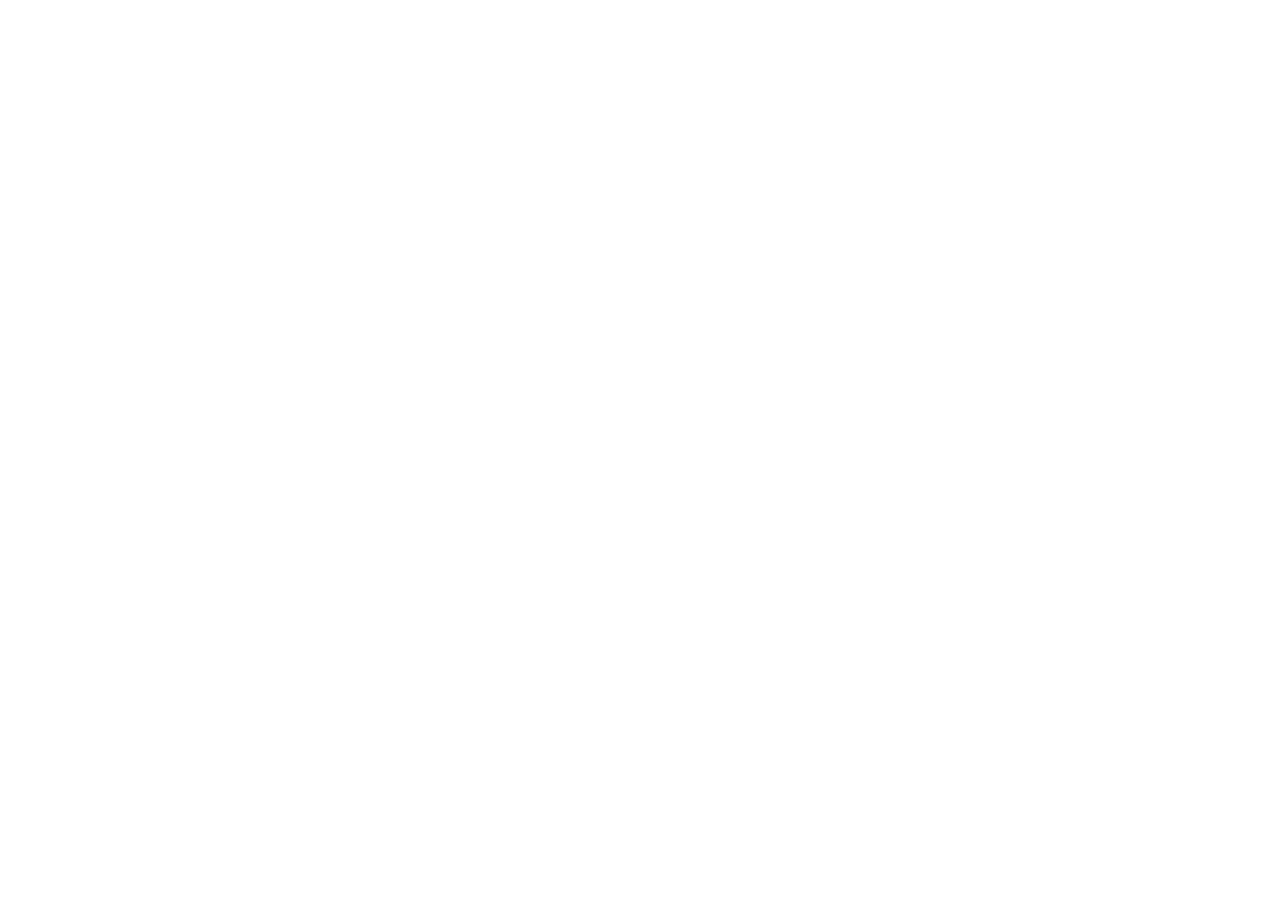
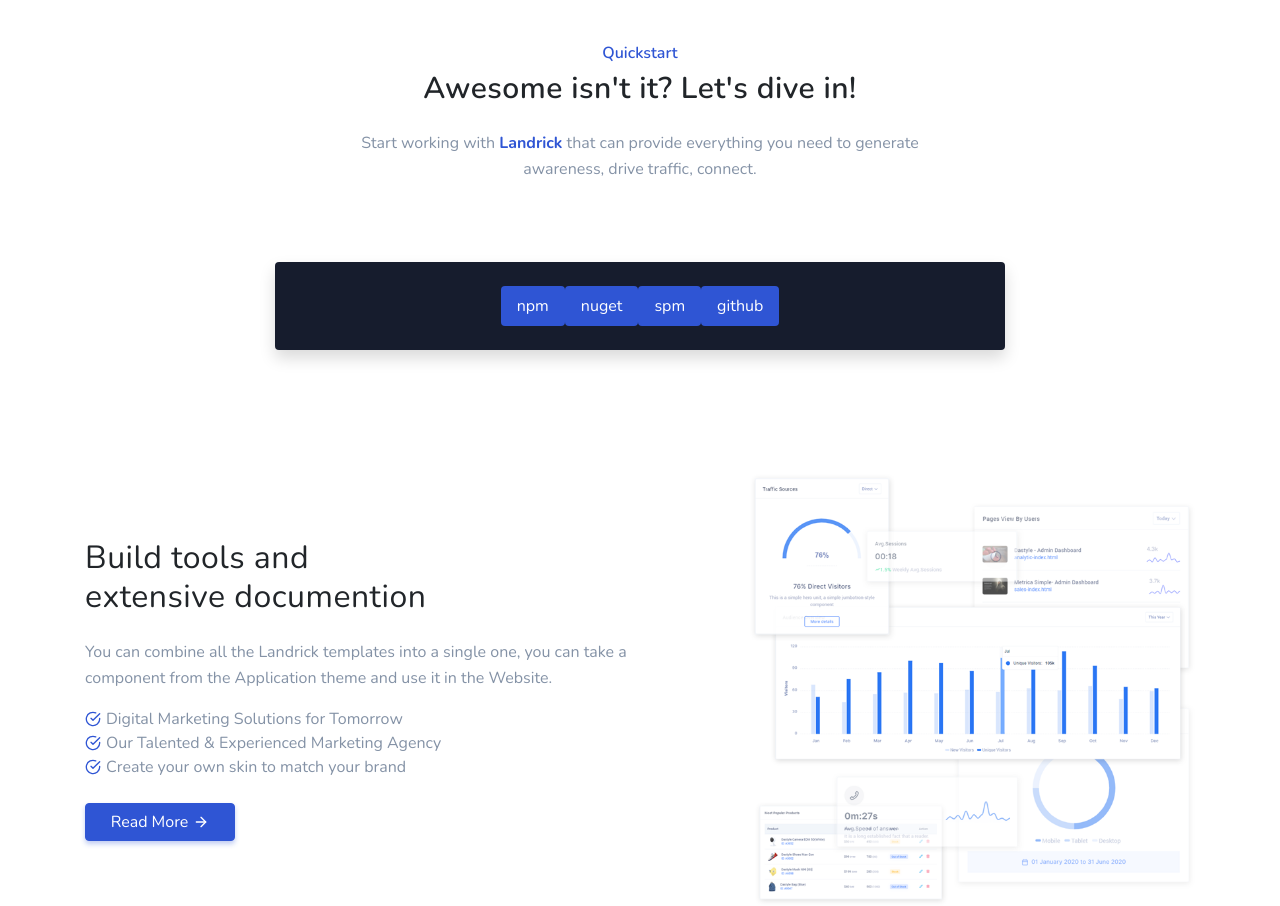
Before and after one commit to victorJatencio/react-bootstrap-dev-landingpage, a React (Create React App) app: page / in a window 1280 px wide. Shown: the part 1560-2466 px from the top of the page. Before the commit the page ends 1610 px from the top, so only its background shows below. Built offline with nearby package versions, Linux system fonts and the light colour scheme.

Commit message:
Tools section and quick start section done for now

```diff
--- a/src/App.js
+++ b/src/App.js
@@ -2,6 +2,8 @@
 import SectionHero from "./components/SectionHero/SectionHero";
 import SectionLogos from "./components/SectionLogos/SectionLogos";
 import KeyFeatures from "./components/KeyFeatures/KeyFeatures";
+import SectionQuickStart from "./components/SectionQuickStart/SectionQuickStart";
+import SectionTools from "./components/SectionTools/SectionTools";
 import './custom.scss';
 import './global.scss';
 
@@ -12,6 +14,8 @@
       <SectionHero/>
       <SectionLogos/>
       <KeyFeatures/>
+      <SectionQuickStart/>
+      <SectionTools/>
     </div>
   );
 }
--- /dev/null
+++ b/src/components/SectionQuickStart/SectionQuickStart.js
@@ -0,0 +1,48 @@
+import React from 'react';
+import "./SectionQuickStart.scss";
+import { Container, Row, Col } from "react-bootstrap";
+
+const SectionQuickStart = () => {
+  return (
+    <div className="quick-start">
+      <Container className="mt-100 mt-60">
+        <Row className="justify-content-center">
+          <Col className="col-12">
+            <div className="section__content">
+              <h6 className="heading__6">Quickstart</h6>
+              <h2 className="heading__2">Awesome isn't it? Let's dive in!</h2>
+              <p className="section__text">Start working with <span className="highlight__text">Landrick</span> that can provide everything
+                you need to generate awareness, drive traffic, connect.</p>
+            </div>
+          </Col>
+        </Row>
+        <Row className="justify-content-center">
+          <Col lg={8} className="mg-10 mt-4 pt-2">
+            <div className="section__content bg-dark bg-white-dark p-4 rounded shadow">
+              <Row>
+                <Col lg={12}>
+                  <ul className="nav nav-pills nav-justified flex-column flex-sm-row rounded bg-soft-light" role="tab-list" id="pills-tab">
+                    <li className="nav-item">
+                      <a href="#" className="nav-link nav-link-alt rounded active" id="pills-npm-tab" data-toggle="pill" role="tab" aria-controls="pills-npm" aria-selected="false">npm</a>
+                    </li>
+                    <li className="nav-item">
+                      <a href="#" className="nav-link nav-link-alt rounded active" id="pills-nuget-tab" data-toggle="pill" role="tab" aria-controls="pills-nuget" aria-selected="false">nuget</a>
+                    </li>
+                    <li className="nav-item">
+                      <a href="#" className="nav-link nav-link-alt rounded active" id="pills-spm-tab" data-toggle="pill" role="tab" aria-controls="pills-spm" aria-selected="false">spm</a>
+                    </li>
+                    <li className="nav-item">
+                      <a href="#" className="nav-link nav-link-alt rounded active" id="pills-github-tab" data-toggle="pill" role="tab" aria-controls="pills-github" aria-selected="false">github</a>
+                    </li>
+                  </ul>
+                </Col>
+              </Row>
+            </div>
+          </Col>
+        </Row>
+      </Container>
+    </div>
+  )
+}
+
+export default SectionQuickStart
--- /dev/null
+++ b/src/components/SectionQuickStart/SectionQuickStart.scss
@@ -0,0 +1,36 @@
+$primary: #2f55d4;
+
+h2.heading__2 {
+  margin-bottom: 24px;
+  font-size: 30px;
+  font-weight: 600;
+}
+
+h6.heading__6 {
+  color: $primary;
+  font-weight: 600;
+}
+
+p {
+  font-size: 16px;
+  line-height: 25.6px;
+}
+
+.section__text {
+  max-width: 600px;
+}
+
+.highlight__text {
+  color: $primary;
+  font-weight: bold;
+}
+
+.section__content {
+  width: 100%;
+  display: flex;
+  flex-direction: column;
+  align-items: center;
+  text-align: center;
+  padding-bottom: .5rem;
+  margin-bottom: 1.5rem;
+}
--- /dev/null
+++ b/src/components/SectionTools/SectionTools.js
@@ -0,0 +1,52 @@
+import React from 'react';
+import { Container, Row, Col } from "react-bootstrap";
+import { FiArrowRight, FiCheckCircle } from "react-icons/fi";
+import Integrations from "../../images/1.png"
+
+import "./SectionTools.scss";
+
+const SectionTools = () => {
+  return (
+    <div className="build-tools">
+      <Container>
+        <Row className="align-items-center">
+          <Col lg={7} md={6} className="order-2 order-md-1 mt-4 mt-sm-0 pt-2 pt-sm-0">
+            <div className="section-title mr-lg-5">
+              <h2 className="mb-4">
+                Build tools and <br/> extensive documention
+              </h2>
+              <p>
+                You can combine all the Landrick templates into a single one, you can take a component from the Application theme and use it in the Website.
+              </p>
+              <ul className="list-unstyled">
+                <li className="mb-0">
+                  <FiCheckCircle className="icon__check"/>
+                  Digital Marketing Solutions for Tomorrow
+                </li>
+                <li className="mb-0">
+                  <FiCheckCircle className="icon__check"/>
+                  Our Talented & Experienced Marketing Agency
+                </li>
+                <li className="mb-0">
+                  <FiCheckCircle className="icon__check"/>
+                  Create your own skin to match your brand
+                </li>
+              </ul>
+              <div className="mt-4">
+                <a href="#" className="btn btn-primary filled__button btn__link">
+                  Read More
+                  <FiArrowRight className="ico__arrow" />
+                </a>
+              </div>
+            </div>
+          </Col>
+          <Col lg={5} md={6} className="order-1 order-md-2">
+            <img src={Integrations} alt="tools" className="img-fluid"/>
+          </Col>
+        </Row>
+      </Container>
+    </div>
+  )
+}
+
+export default SectionTools
--- /dev/null
+++ b/src/components/SectionTools/SectionTools.scss
@@ -0,0 +1,45 @@
+$primary: #2f55d4;
+
+.build-tools {
+  margin-top: 100px;
+}
+
+h2 {
+  margin-bottom: 24px;
+  letter-spacing: 0.5px;
+  font-size: 30px;
+  font-weight: 600;
+}
+
+p {
+  color: #8492a6;
+}
+
+ul li {
+  color: #8492a6;
+}
+
+.filled__button {
+  box-shadow: rgba(47, 85, 212, 0.3) 0px 3px 5px 0px;
+}
+
+.btn__link {
+  display: flex !important;
+  align-items: center;
+  justify-content: center;
+  max-width: 150px;
+}
+
+.ico__arrow {
+  margin-left: 5px;
+}
+
+.list-unstyled li {
+  display: flex;
+  align-items: center;
+
+  .icon__check {
+    color: $primary;
+    margin-right: 5px;
+  }
+}
```
